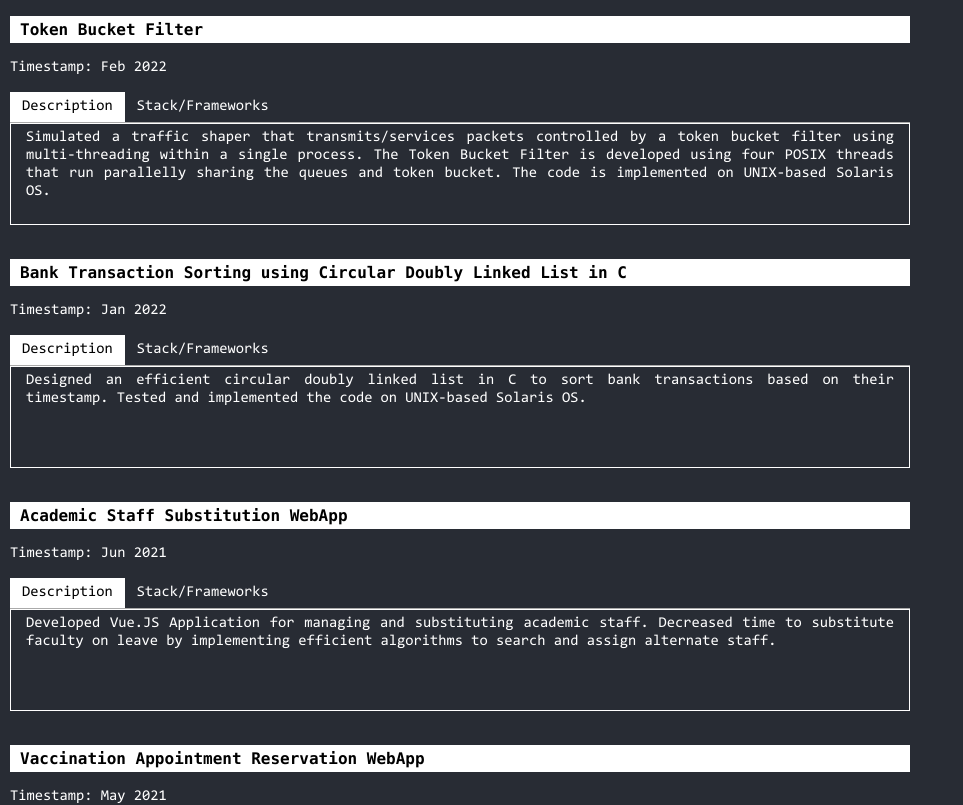
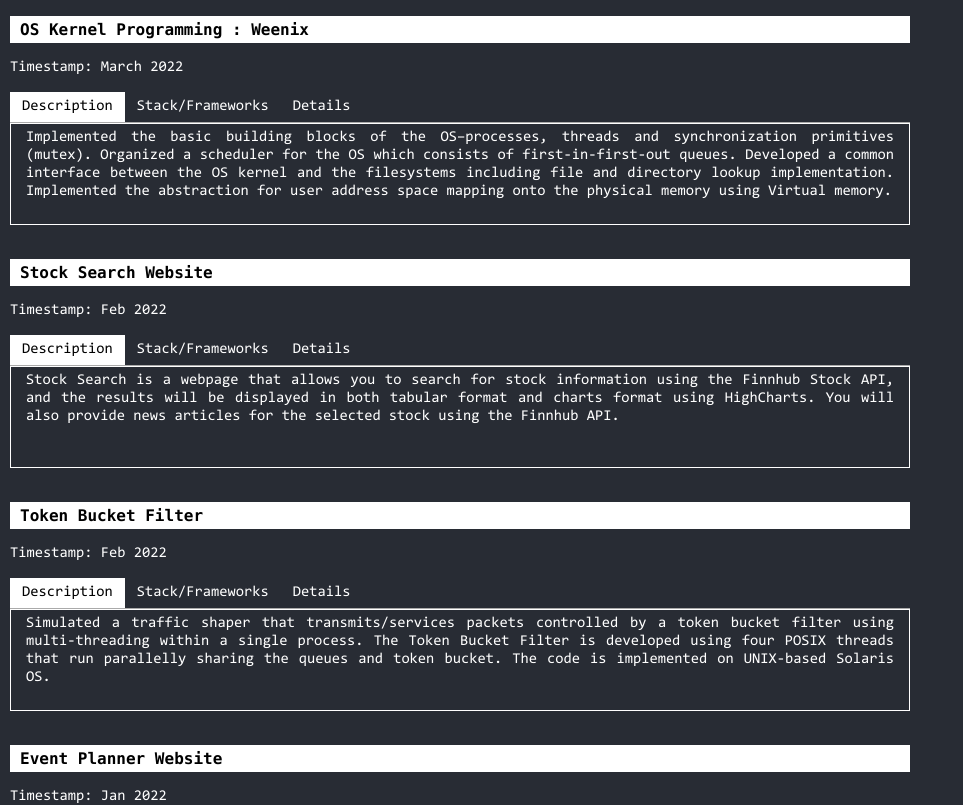
Before and after one commit to abhilashkulkarniofficial/bio, a React (Create React App) app: page /bio/projects in a window 1280 px wide. Shown: the top 805 px of the page, without its empty margins (0-963 px from the left). Built offline with nearby package versions, Linux system fonts and the light colour scheme.

Commit message:
Added more projects

```diff
--- a/src/biodata.json
+++ b/src/biodata.json
@@ -118,13 +118,52 @@
     ],
     "projects":[
         {
+            "from": "March 2022",
+            "title": "OS Kernel Programming : Weenix",
+            "description": "Implemented the basic building blocks of the OS–processes, threads and synchronization primitives (mutex). Organized a scheduler for the OS which consists of first-in-first-out queues. Developed a common interface between the OS kernel and the filesystems including file and directory lookup implementation. Implemented the abstraction for user address space mapping onto the physical memory using Virtual memory.",
+            "link": "",
+            "stack": "Ubuntu 16.04/C",
+            "detailed-description": [
+                "Implemented the basic building blocks of the OS–processes, threads and synchronization primitives (mutex).",
+                "Organized a scheduler for the OS which consists of first-in-first-out queues.",
+                "Developed a common interface between the OS kernel and the filesystems including file and directory lookup implementation.",
+                "Implemented the abstraction for user address space mapping onto the physical memory using Virtual memory."
+            ],
+            "comments": "This project is PRIVATE due to Non-Disclosure Agreement in CSCI 402 : Operating System course.",
+            "major": true,
+            "detailed-stack": {
+                "os": "Ubuntu 16.04",
+                "lang": "C",
+                "libs": "Posix Thread"
+            }
+        },
+        {
+            "from": "Feb 2022",
+            "title": "Stock Search Website",
+            "description": "Stock Search is a webpage that allows you to search for stock information using the Finnhub Stock API, and the results will be displayed in both tabular format and charts format using HighCharts. You will also provide news articles for the selected stock using the Finnhub API.",
+            "link": "",
+            "stack": "MacOS/JavaScript/Python/HTML5/CSS3/GCP",
+            "detailed-description": [],
+            "comments": "This project is PRIVATE due to Non-Disclosure Agreement in CSCI 571 : Web Technologies course.",
+            "major": true,
+            "detailed-stack": {
+                "os": "MacOS",
+                "lang": "JavaScript/Python",
+                "libs": "Finnhub / HighCharts",
+                "frontend": "HTML5 / CSS3 / Ajax",
+                "backend": "Python Flask",
+                "cloud": "Google Cloud Platform",
+                "api": "FinnHub Stock API"
+            }
+        },
+        {
             "from": "Feb 2022",
             "title": "Token Bucket Filter",
             "description": "Simulated a traffic shaper that transmits/services packets controlled by a token bucket filter using multi-threading within a single process. The Token Bucket Filter is developed using four POSIX threads that run parallelly sharing the queues and token bucket. The code is implemented on UNIX-based Solaris OS.",
             "link": "",
             "stack": "Ubuntu 16.04/C",
             "detailed-description": [],
-            "comments": "",
+            "comments": "This project is PRIVATE due to Non-Disclosure Agreement in CSCI 402 : Operating System course.",
             "major": true,
             "detailed-stack": {
                 "os": "Ubuntu 16.04",
@@ -134,12 +173,29 @@
         },
         {
             "from": "Jan 2022",
+            "title": "Event Planner Website",
+            "description": "A static website built using HTML5 and CSS3 hosted on Github Pages.",
+            "link": "",
+            "stack": "MacOS/JavaScript/HTML5/CSS3",
+            "detailed-description": [],
+            "comments": "This project is PRIVATE due to Non-Disclosure Agreement in CSCI 571 : Web Technologies course.",
+            "major": false,
+            "detailed-stack": {
+                "os": "MacOS",
+                "lang": "JavaScript",
+                "libs": "Google Fonts",
+                "frontend": "HTML5 / CSS3",
+                "backend": "Github Pages"
+            }
+        },
+        {
+            "from": "Jan 2022",
             "title": "Bank Transaction Sorting using Circular Doubly Linked List in C",
             "description": "Designed an efficient circular doubly linked list in C to sort bank transactions based on their timestamp. Tested and implemented the code on UNIX-based Solaris OS.",
             "link": "",
             "stack": "Ubuntu 16.04/C",
             "detailed-description": [],
-            "comments": "",
+            "comments": "This project is PRIVATE due to Non-Disclosure Agreement in CSCI 402 : Operating System course.",
             "major": true,
             "detailed-stack": {
                 "os": "Ubuntu 16.04",
@@ -185,7 +241,7 @@
             "link": "",
             "stack": "Windows/Python/NLTK",
             "detailed-description": [],
-            "comments": "",
+            "comments": "This product has been integrated into the EdTech platform of Gyanamite EdTech Pvt. Ltd.",
             "major": true,
             "detailed-stack": {
                 "os": "Windows",
--- a/src/containers/ProjectsContainer.jsx
+++ b/src/containers/ProjectsContainer.jsx
@@ -56,6 +56,7 @@ class ProjectsContainer extends Component {
                                 <TabList>
                                 <Tab>Description</Tab>
                                 <Tab>Stack/Frameworks</Tab>
+                                <Tab>Details</Tab>
                                 </TabList>
                                 <TabPanel>
                                 {
@@ -72,6 +73,12 @@ class ProjectsContainer extends Component {
                                 {project['detailed-stack'].framework !== undefined ? <p className='Proj-Stack'><b>Framework : </b>{project['detailed-stack'].framework}</p> : <p style={{margin: "0px"}}></p>}
                                 {project['detailed-stack'].frontend !== undefined ? <p className='Proj-Stack'><b>Frontend Framework : </b>{project['detailed-stack'].frontend}</p> : <p style={{margin: "0px"}}></p>}
                                 {project['detailed-stack'].backend !== undefined ? <p className='Proj-Stack'><b>Backend Framework : </b>{project['detailed-stack'].backend}</p> : <p style={{margin: "0px"}}></p>}
+                                {project['detailed-stack'].cloud !== undefined ? <p className='Proj-Stack'><b>Cloud Services : </b>{project['detailed-stack'].cloud}</p> : <p style={{margin: "0px"}}></p>}
+                                {project['detailed-stack'].api !== undefined ? <p className='Proj-Stack'><b>APIs Used : </b>{project['detailed-stack'].api}</p> : <p style={{margin: "0px"}}></p>}
+                                </TabPanel>
+                                <TabPanel>
+                                {project['link'] !== "" ? <p className='Proj-Stack'><b>Link to Project : </b><a href={project['link']}>Click Here</a></p> :
+                                <p className='Proj-Stack'><b>Comments : </b>{project['comments']}</p>}
                                 </TabPanel>
                             </Tabs>
                             <br/>
--- a/src/containers/containerstyles.css
+++ b/src/containers/containerstyles.css
@@ -19,6 +19,18 @@ html {
 .Proj-Stack {
   padding-top: 0px;
   margin: 5px;
+}
+
+.Proj-Stack > a {
+  text-decoration: underline;
+  color: white;
+  padding: 5px;
+}
+
+.Proj-Stack > a:hover {
+  text-decoration: none;
+  color: #282c34;
+  background-color: white;
 }
 
 .Project-Title {
```
